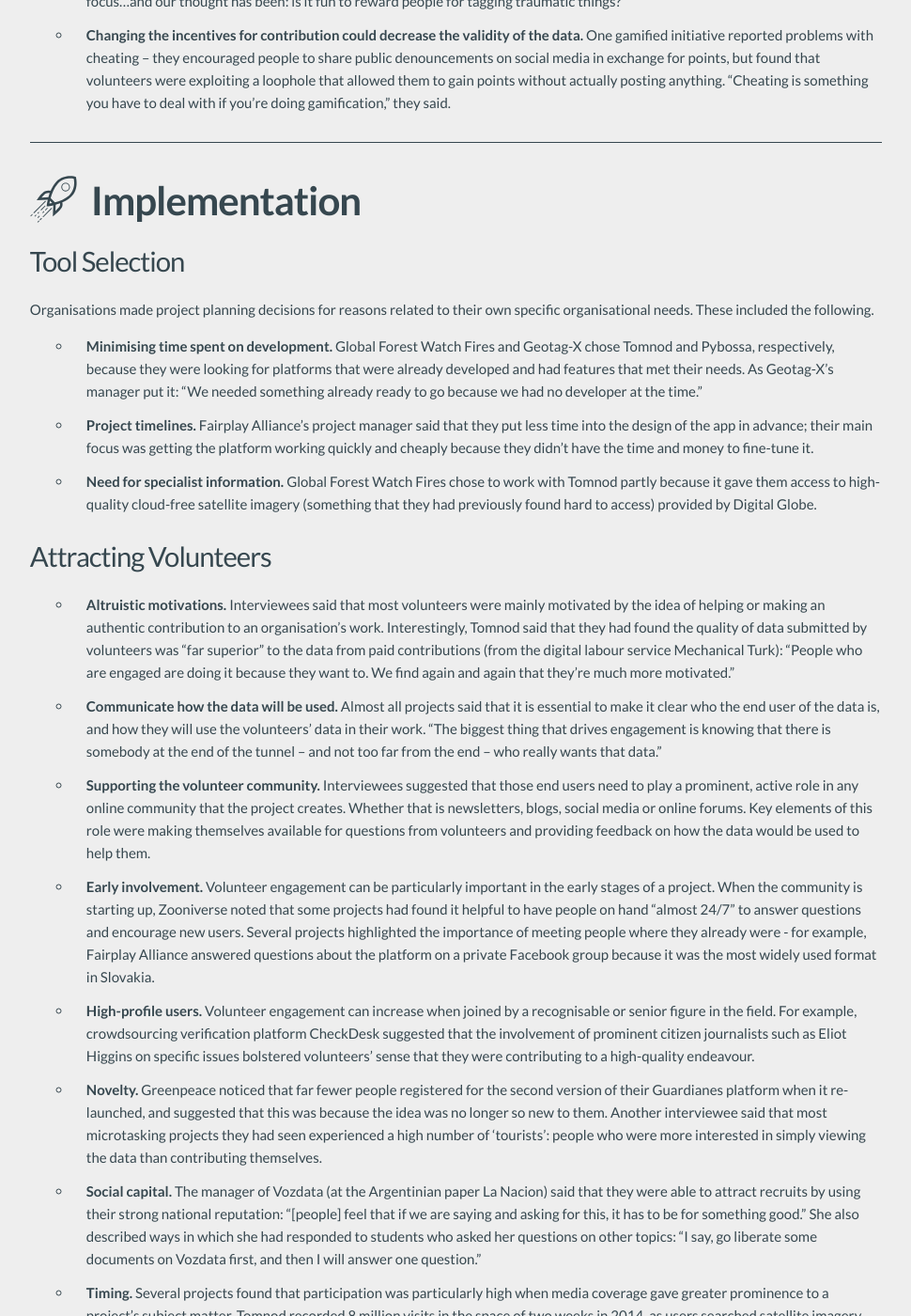
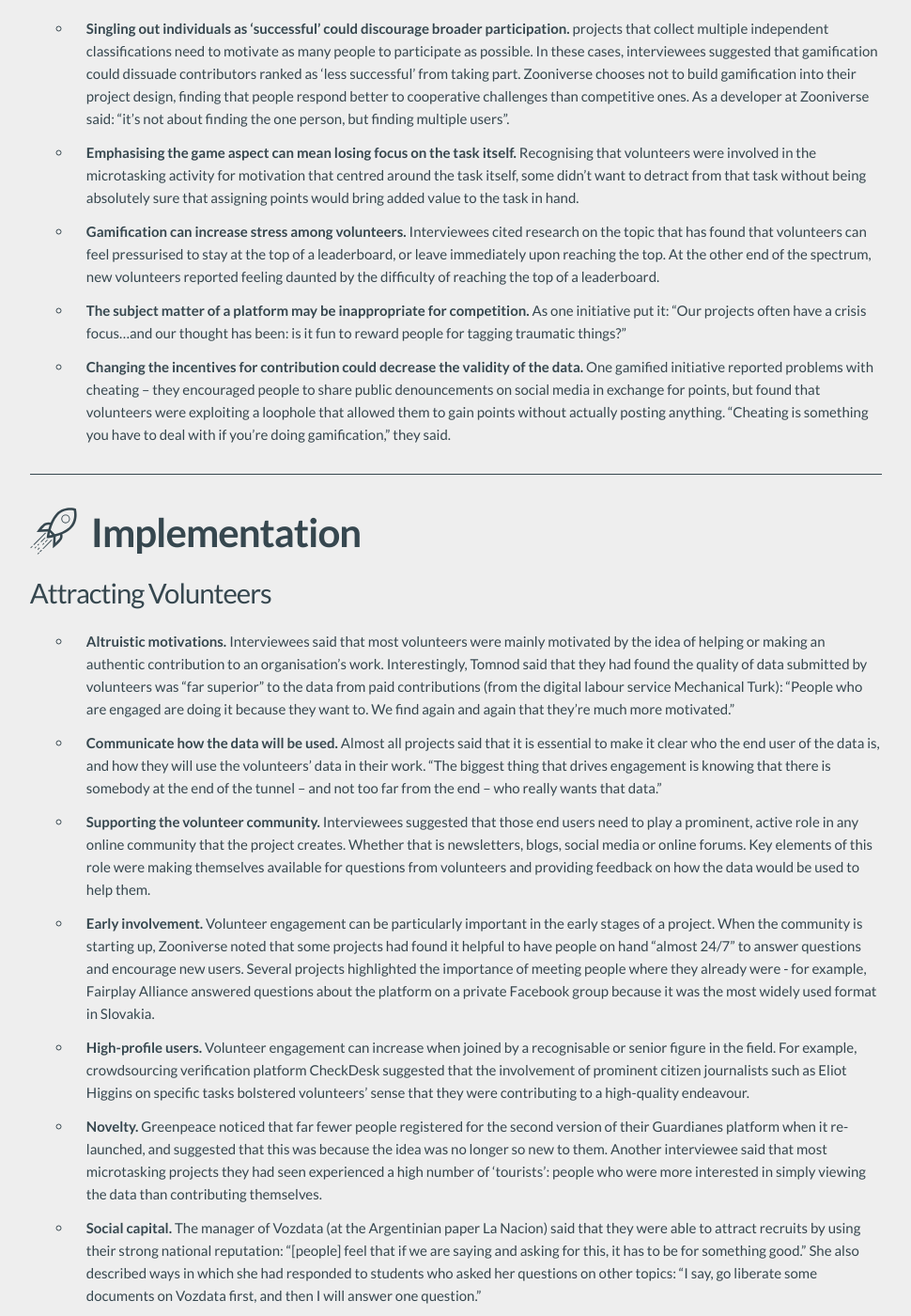
Before and after one commit to the-engine-room/library, a Jekyll site: the page built from _posts/2015-12-07-microtasking.md, in a window 1280 px wide and 1400 px high, scrolled down 7345 px. Shown: the whole window at 94% size, without its empty margins (301-1271 px from the left). Built offline with Jekyll 4.4.1, drawn with Linux system fonts in a browser that asks for light colours; nearby versions of some CDN libraries; comment, search, counter and statistics services are not loaded; some of the changed text lies outside the part shown.

Commit message:
Text edits per Zara and Tom's feedback.

```diff
--- a/_posts/2015-12-07-microtasking.md
+++ b/_posts/2015-12-07-microtasking.md
@@ -161,21 +170,13 @@ Arguments against gamification included:
 
 ## Implementation
 
-### Tool Selection
-
-Organisations made project planning decisions for reasons related to their own specific organisational needs. These included the following.
-
-* __Minimising time spent on development.__ Global Forest Watch Fires and Geotag-X chose Tomnod and Pybossa, respectively, because they were looking for platforms that were already developed and had features that met their needs. As Geotag-X’s manager put it: “We needed something already ready to go because we had no developer at the time.”
-* __Project timelines.__ Fairplay Alliance’s project manager said that they put less time into the design of the app in advance; their main focus was getting the platform working quickly and cheaply because they didn't have the time and money to fine-tune it.
-* __Need for specialist information.__ Global Forest Watch Fires chose to work with Tomnod partly because it gave them access to high-quality cloud-free satellite imagery (something that they had previously found hard to access) provided by Digital Globe.
-
 ### Attracting Volunteers
 
 * __Altruistic motivations.__ Interviewees said that most volunteers were mainly motivated by the idea of helping or making an authentic contribution to an organisation’s work. Interestingly, Tomnod said that they had found the quality of data submitted by volunteers was “far superior” to the data from paid contributions (from the digital labour service Mechanical Turk): “People who are engaged are doing it because they want to. We find again and again that they’re much more motivated.”
 * __Communicate how the data will be used.__ Almost all projects said that it is essential to make it clear who the end user of the data is, and how they will use the volunteers’ data in their work. “The biggest thing that drives engagement is knowing that there is somebody at the end of the tunnel – and not too far from the end – who really wants that data.”
 * __Supporting the volunteer community.__ Interviewees suggested that those end users need to play a prominent, active role in any online community that the project creates. Whether that is newsletters, blogs, social media or online forums. Key elements of this role were making themselves available for questions from volunteers and providing feedback on how the data would be used to help them.
 * __Early involvement.__ Volunteer engagement can be particularly important in the early stages of a project. When the community is starting up, Zooniverse noted that some projects had found it helpful to have people on hand “almost 24/7” to answer questions and encourage new users. Several projects highlighted the importance of meeting people where they already were - for example, Fairplay Alliance answered questions about the platform on a private Facebook group because it was the most widely used format in Slovakia.
-* __High-profile users.__ Volunteer engagement can increase when joined by a recognisable or senior figure in the field. For example, crowdsourcing verification platform CheckDesk suggested that the involvement of prominent citizen journalists such as Eliot Higgins on specific issues bolstered volunteers’ sense that they were contributing to a high-quality endeavour.
+* __High-profile users.__ Volunteer engagement can increase when joined by a recognisable or senior figure in the field. For example, crowdsourcing verification platform CheckDesk suggested that the involvement of prominent citizen journalists such as Eliot Higgins on specific tasks bolstered volunteers’ sense that they were contributing to a high-quality endeavour.
 * __Novelty.__ Greenpeace noticed that far fewer people registered for the second version of their Guardianes platform when it re-launched, and suggested that this was because the idea was no longer so new to them. Another interviewee said that most microtasking projects they had seen experienced a high number of ‘tourists’: people who were more interested in simply viewing the data than contributing themselves.
 * __Social capital.__ The manager of Vozdata (at the Argentinian paper La Nacion) said that they were able to attract recruits by using their strong national reputation: “[people] feel that if we are saying and asking for this, it has to be for something good.” She also described ways in which she had responded to students who asked her questions on other topics: “I say, go liberate some documents on Vozdata first, and then I will answer one question.”
 * __Timing.__ Several projects found that participation was particularly high when media coverage gave greater prominence to a project’s subject matter. Tomnod recorded 8 million visits in the space of two weeks in 2014, as users searched satellite imagery for evidence of the disappeared Malaysian Airlines plane MH370, while – on a smaller scale – Vozdata typically times its campaigns around specific political events. Other examples include:
```
Also changed, not shown: other parts of _posts/2015-12-07-microtasking.md (+11 -0 lines).
